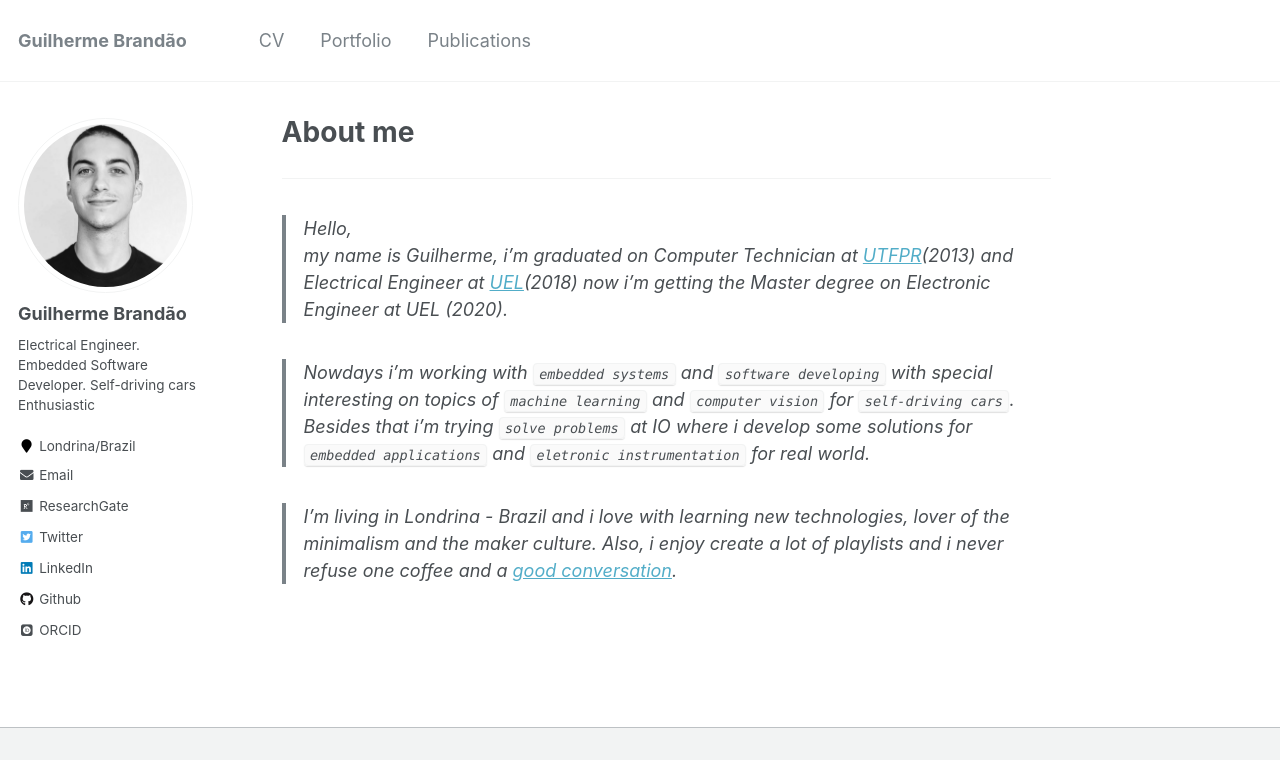
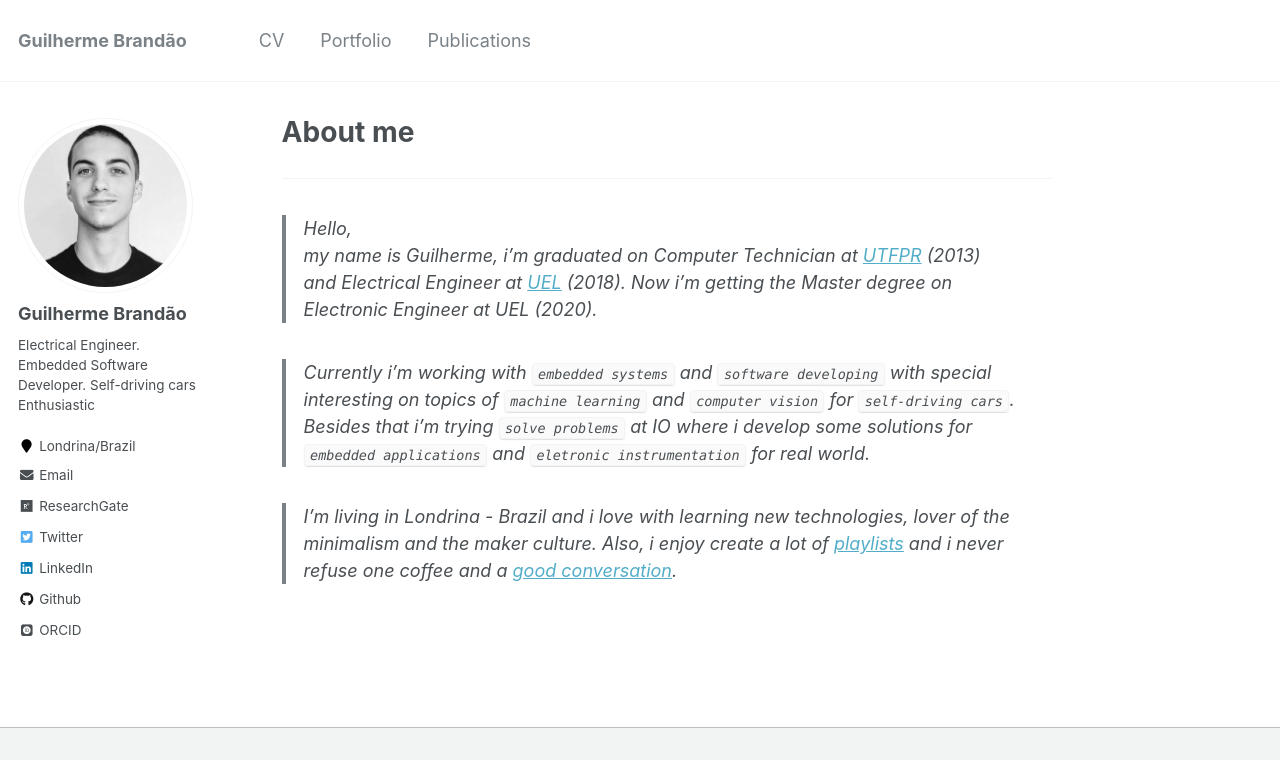
Before and after one commit to brandaogbs/brandaogbs.github.io, a Jekyll site: the page built from _pages/about.md, in a window 1280 px wide, cut to the strip 0-760 px from the top of the page. Built offline with Jekyll 4.4.1, drawn with Linux system fonts in a browser that asks for light colours; some web fonts are replaced.

Commit message:
about me english

```diff
--- a/_pages/about.md
+++ b/_pages/about.md
@@ -20,8 +20,8 @@
 ---
 
   > Hello,
-  my name is Guilherme, i'm graduated on *Computer Technician* at [UTFPR](http://portal.utfpr.edu.br/)(2013) and *Electrical Engineer* at [UEL](http://portal.uel.br/home/)(2018) now i'm getting the *Master degree on Electronic Engineer* at UEL (2020).
+  my name is Guilherme, i'm graduated on *Computer Technician* at [UTFPR](http://portal.utfpr.edu.br/) (2013) and *Electrical Engineer* at [UEL](http://portal.uel.br/home/) (2018). Now i'm getting the *Master degree on Electronic Engineer* at UEL (2020).
 
-  > Nowdays i'm working with `embedded systems` and `software developing` with special interesting on topics of `machine learning` and `computer vision` for `self-driving cars`. Besides that i'm trying `solve problems` at IO where i develop some solutions for `embedded applications` and `eletronic instrumentation` for real world.
+  > Currently i'm working with `embedded systems` and `software developing` with special interesting on topics of `machine learning` and `computer vision` for `self-driving cars`. Besides that i'm trying `solve problems` at IO where i develop some solutions for `embedded applications` and `eletronic instrumentation` for real world.
 
-  > I'm living in Londrina - Brazil and i love with learning new technologies,  lover of the minimalism and the maker culture. Also, i enjoy create a lot of playlists and i never refuse    one *coffee* and a [good conversation](https://www.instagram.com/brandaogbs1/).
+  > I'm living in Londrina - Brazil and i love with learning new technologies,  lover of the minimalism and the maker culture. Also, i enjoy create a lot of [playlists](https://open.spotify.com/user/brandaogbs?si=YgXA46t-R36nsn60217roQ) and i never refuse    one *coffee* and a [good conversation](https://www.instagram.com/brandaogbs1/).
```
